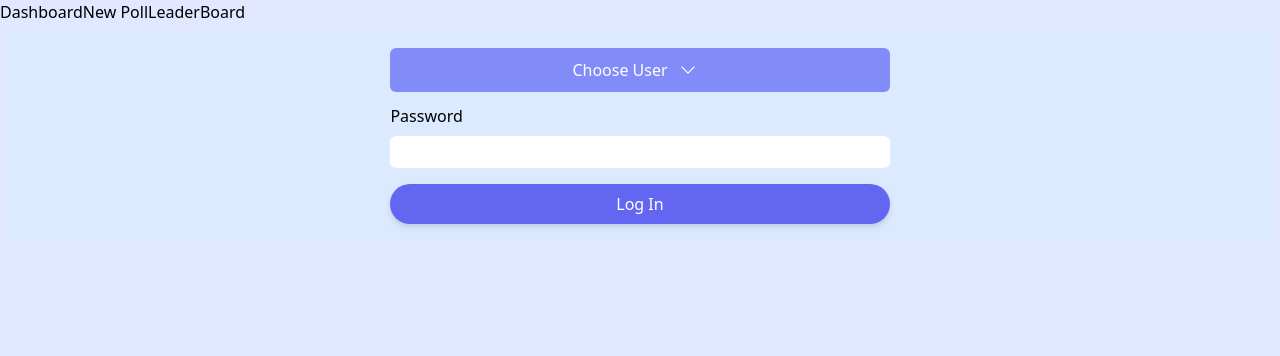
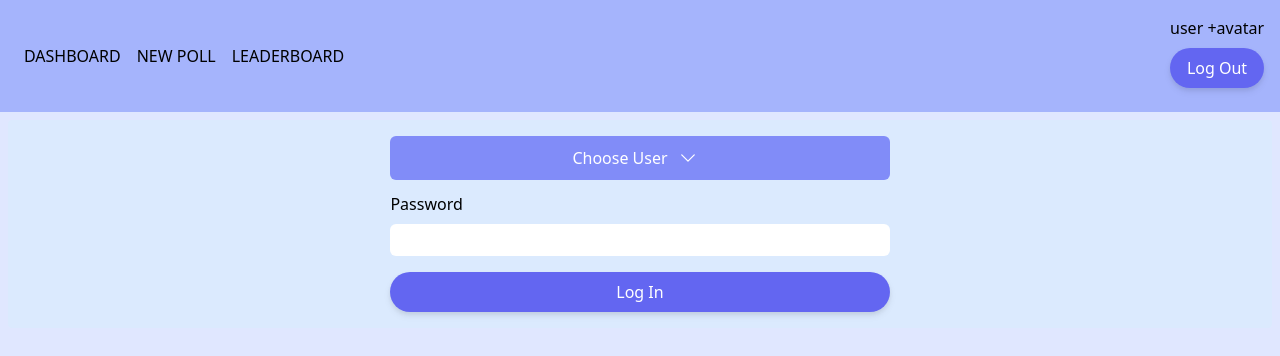
Before and after one commit to ruthtempo/polls-redux, a React (Create React App) app: page / in a window 1280 px wide. Shown: the top 356 px of the page. Built offline with nearby package versions, Linux system fonts and the light colour scheme.

Commit message:
styles navbar

```diff
--- a/src/components/Navbar.js
+++ b/src/components/Navbar.js
@@ -1,11 +1,24 @@
 import { Link } from "react-router-dom";
+import { Button } from "../ui/Button.js";
 
 export const Navbar = () => {
   return (
-    <nav>
-      <Link to="home">Dashboard</Link>
-      <Link to="new poll">New Poll</Link>
-      <Link to="leaderboard">LeaderBoard</Link>
+    <nav className="w-full bg-indigo-300 p-4 flex justify-between">
+      <div className="flex items-center justify-items-center">
+        <Link to="home" className="p-2 uppercase">
+          Dashboard
+        </Link>
+        <Link to="new poll" className="p-2 uppercase">
+          New Poll
+        </Link>
+        <Link to="leaderboard" className="p-2 uppercase">
+          LeaderBoard
+        </Link>
+      </div>
+      <div className="flex flex-col">
+        user +avatar
+        <Button buttonText={"Log out"} />
+      </div>
     </nav>
   );
 };
```
